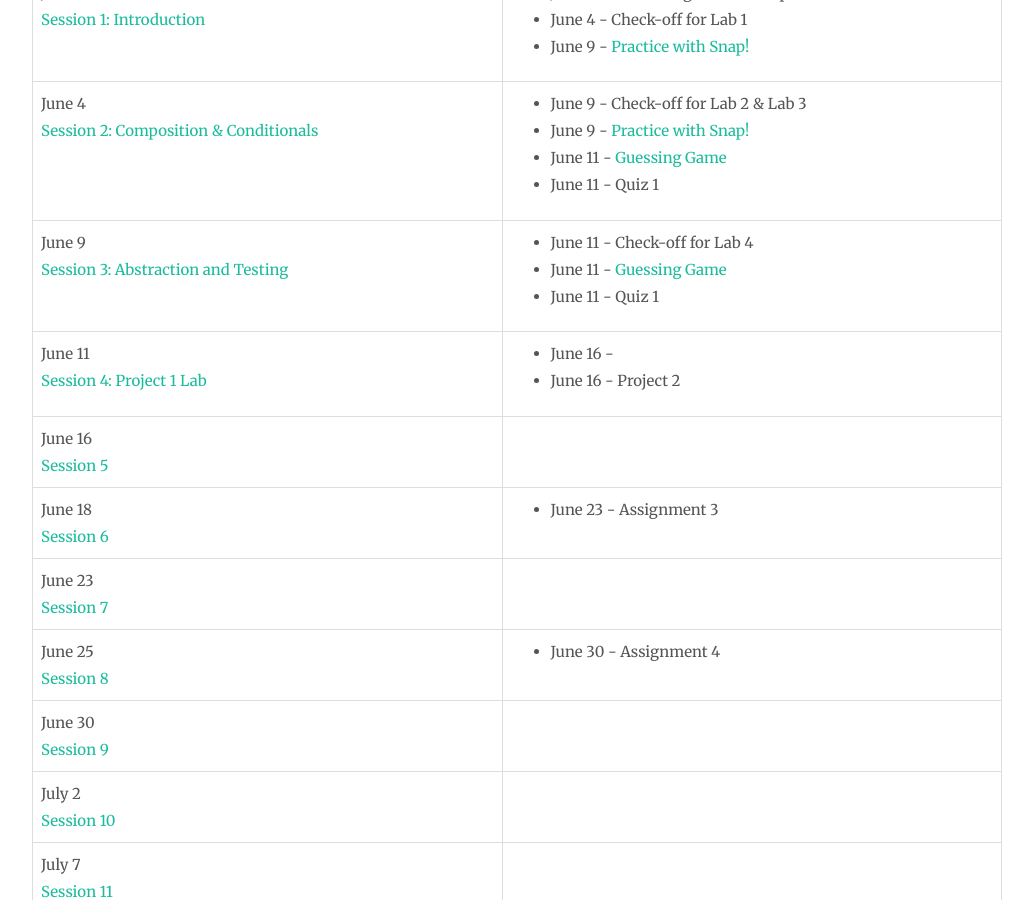
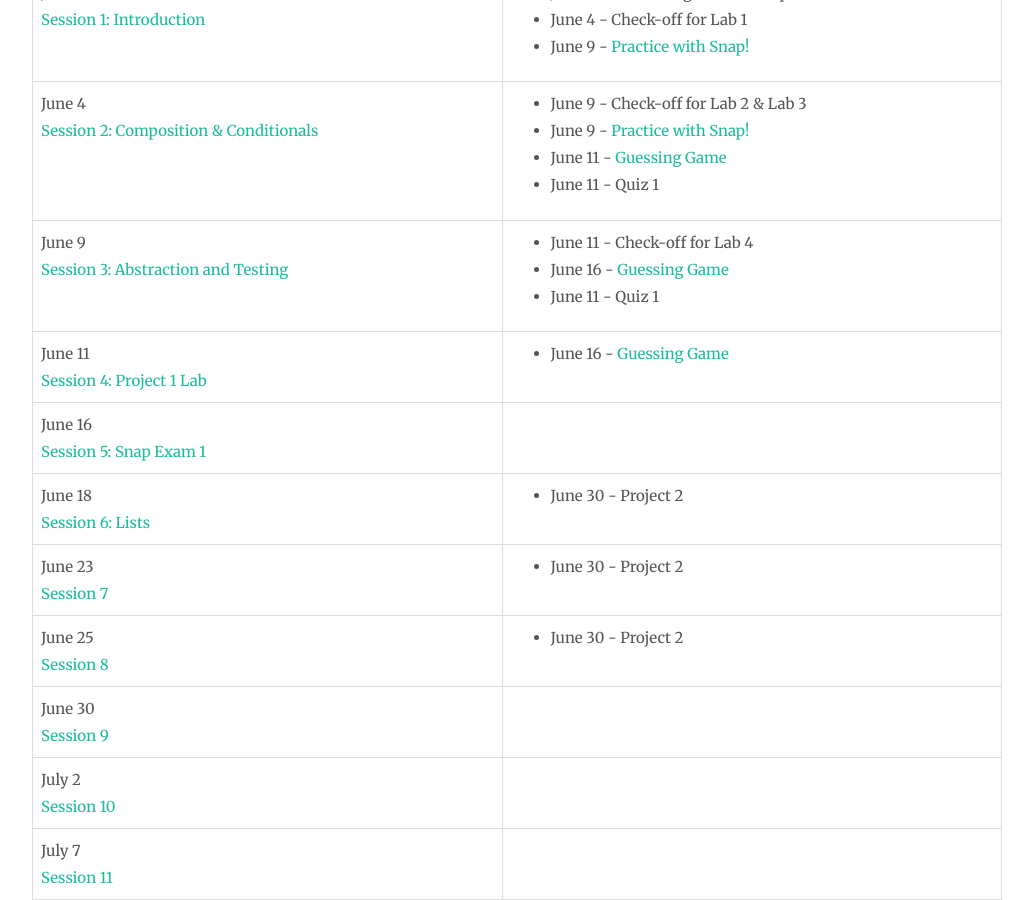
Before and after one commit to htc-ccis1505/htc-fund, a Jekyll site: the page built from _semesters/2015-02-summer.md, in a window 1280 px wide and 900 px high, scrolled down 357 px. Shown: the whole window, without its empty margins (123-1156 px from the left). Built offline with Jekyll 4.4.1, drawn with Linux system fonts in a browser that asks for light colours; nearby versions of some CDN libraries.

Commit message:
updates to schedule

```diff
--- a/_semesters/2015-02-summer.md
+++ b/_semesters/2015-02-summer.md
@@ -46,7 +46,7 @@
         date: June 11
         name: Check-off for Lab 4
       -
-        date: June 11
+        date: June 16
         name: Project 1
         file: _assignments/guessing-game-v1.md
       -
@@ -59,9 +59,8 @@
     due:
       -
         date: June 16
-      -
-        date: June 16
-        name: Project 2
+        name: Project 1
+        file: _assignments/guessing-game-v1.md
   -
     class:
       date: June 16
@@ -72,12 +71,16 @@
       file: _sessions/session6-class-v1.md
     due:
       -
-        date: June 23
-        name: Assignment 3
+        date: June 30
+        name: Project 2
   -
     class:
       date: June 23
       file: _sessions/session7-class-v1.md
+    due:
+      -
+        date: June 30
+        name: Project 2
   -
     class:
       date: June 25
@@ -85,7 +88,7 @@
     due:
       -
         date: June 30
-        name: Assignment 4
+        name: Project 2
   -
     class:
       date: June 30
```
Also changed, not shown: _sessions/session5-class-v1.md (+2 -2 lines), _sessions/session6-class-v1.md (+2 -2 lines).
